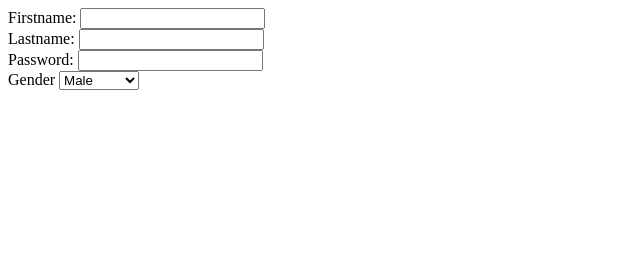
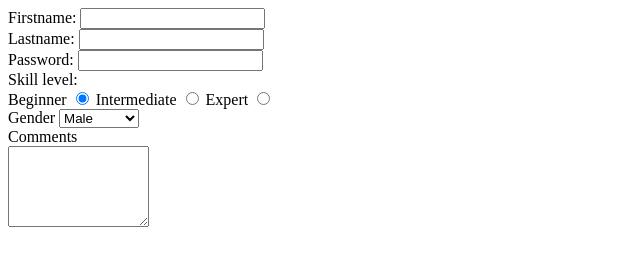
Before and after one commit to ICD0007/WebTech-2, a plain HTML site: page Class1/practice2.html in a window 1280 px wide. Shown: the whole page, without its empty margins (0-640 px from the left). Drawn offline with Linux system fonts and the light colour scheme.

Commit message:
Updated practice2

```diff
--- a/Class1/practice2.html
+++ b/Class1/practice2.html
@@ -7,19 +7,32 @@
         <form>
             <label name="first-name"> Firstname:</label>
             <input name="first-name" type="text"/>
-            <br>
+            <br/>
             <label name="last-name">Lastname:</label>
             <input name="last-name" type="text"/>
-            <br>
+            <br/>
             <label name="password">Password:</label>
             <input name="password" type="password"/>
-            <br>
+            <br/>
+            <label name="skill-level">Skill level:</label>
+            <br/>
+            <label name="beginner">Beginner</label>
+            <input type="radio" name="skill" value="beginner" checked/>
+            <label name="intermediate">Intermediate</label>
+            <input type="radio" name="skill" value="intermediate"/>
+            <label name="expert">Expert</label>
+            <input type="radio" name="skill" value="expert"/>
+            <br/>
             <label name="gender">Gender</label>
             <select name="gender">
                 <option value="male">Male</option>
                 <option value="female">Female</option>
                 <option value="bisex">Bi-Sexual</option>
             </select>
+            <br/>
+            <label name="comments">Comments</label>
+            <br/>
+            <textarea name="comments" rows="5" cols="15"></textarea>
         </form>
     </body>
 </html>
```
